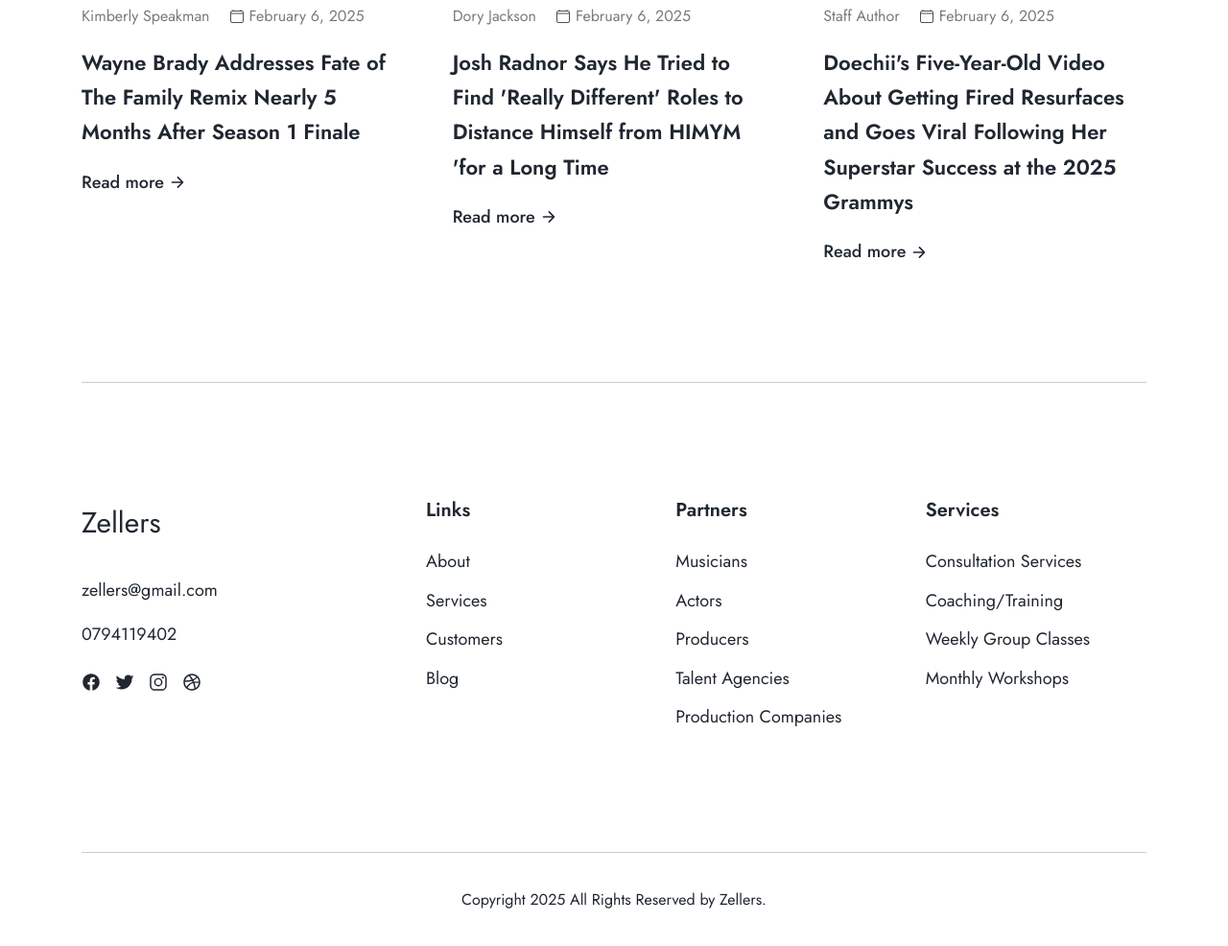
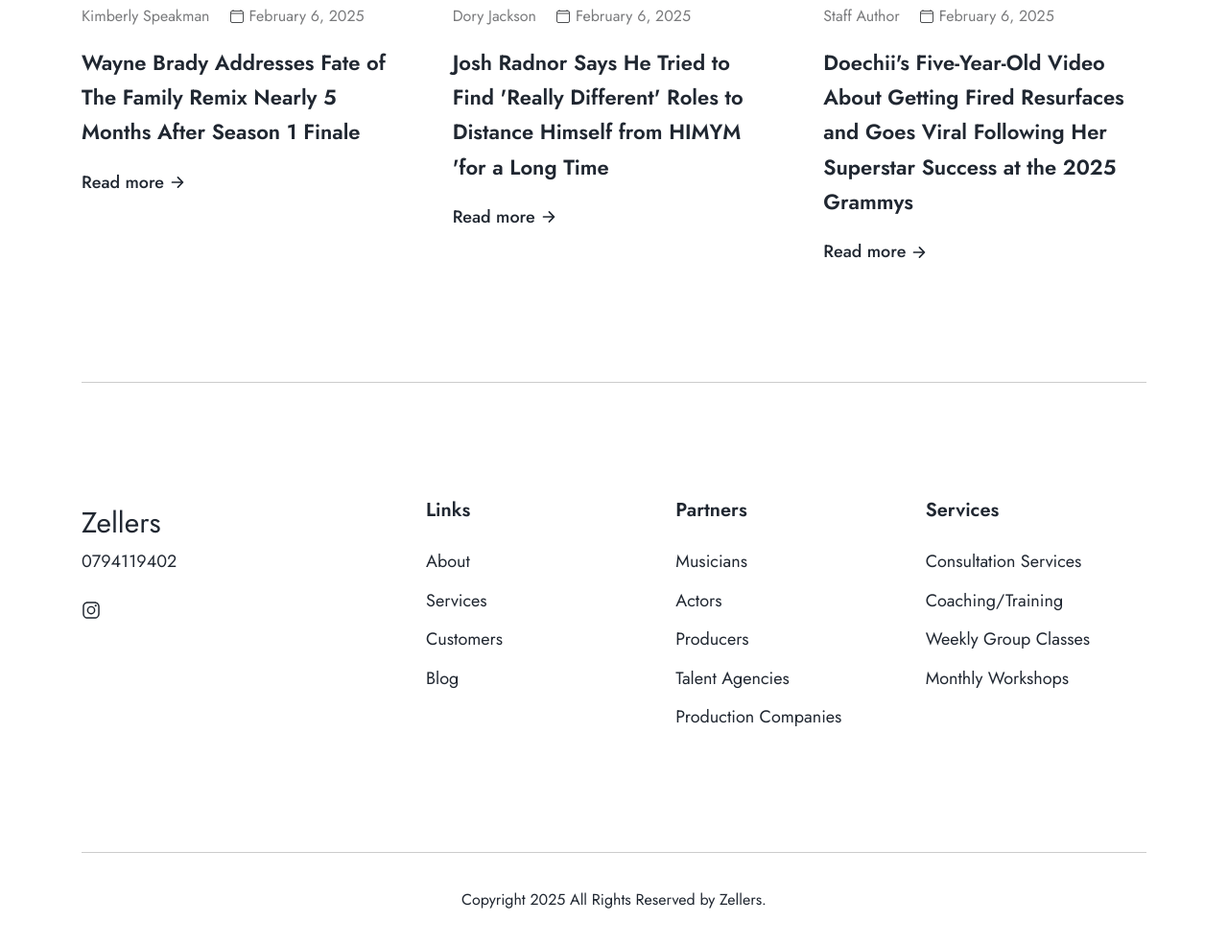
Before and after one commit to Kodenaime/zellers, a plain HTML site: page index.html in a window 1280 px wide. Shown: the part 4178-5164 px from the top of the page at 96% size. Drawn offline with nearby package versions, Linux system fonts and the light colour scheme.

Commit message:
socials adjust

```diff
--- a/index.html
+++ b/index.html
@@ -640,13 +640,13 @@
             Zellers
           </a>
 
-          <a href="zellers@gmail.com" class="footer-link">zellers@gmail.com</a>
+          <!-- <a href="zellers@gmail.com" class="footer-link">zellers@gmail.com</a> -->
 
           <a href="tel:0794119402" class="footer-link">0794119402</a>
 
           <ul class="social-list">
 
-            <li>
+            <!-- <li>
               <a href="#" class="social-link">
                 <ion-icon name="logo-facebook"></ion-icon>
               </a>
@@ -656,7 +656,7 @@
               <a href="" class="social-link">
                 <ion-icon name="logo-twitter"></ion-icon>
               </a>
-            </li>
+            </li> -->
 
             <li>
               <a href="https://www.instagram.com/zella.rs/profilecard/?igsh=ZGFvZWU4cXV5cHM4" class="social-link">
@@ -664,11 +664,11 @@
               </a>
             </li>
 
-            <li>
+            <!-- <li>
               <a href="#" class="social-link">
                 <ion-icon name="logo-dribbble"></ion-icon>
               </a>
-            </li>
+            </li> -->
 
           </ul>
 
```
